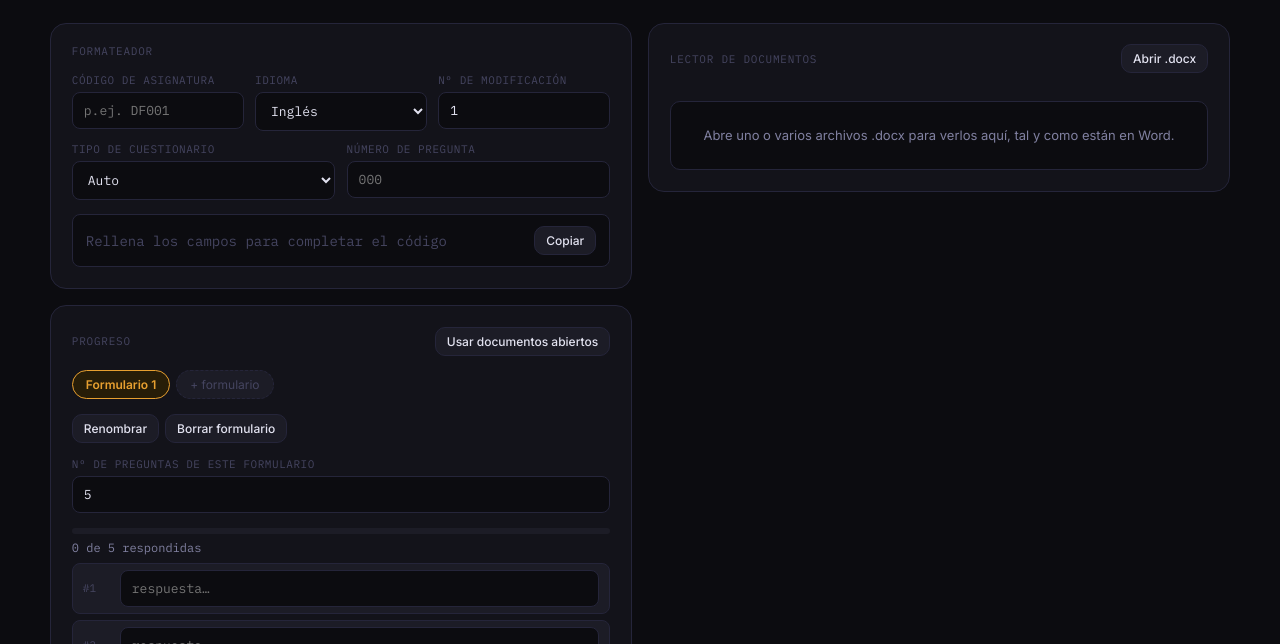
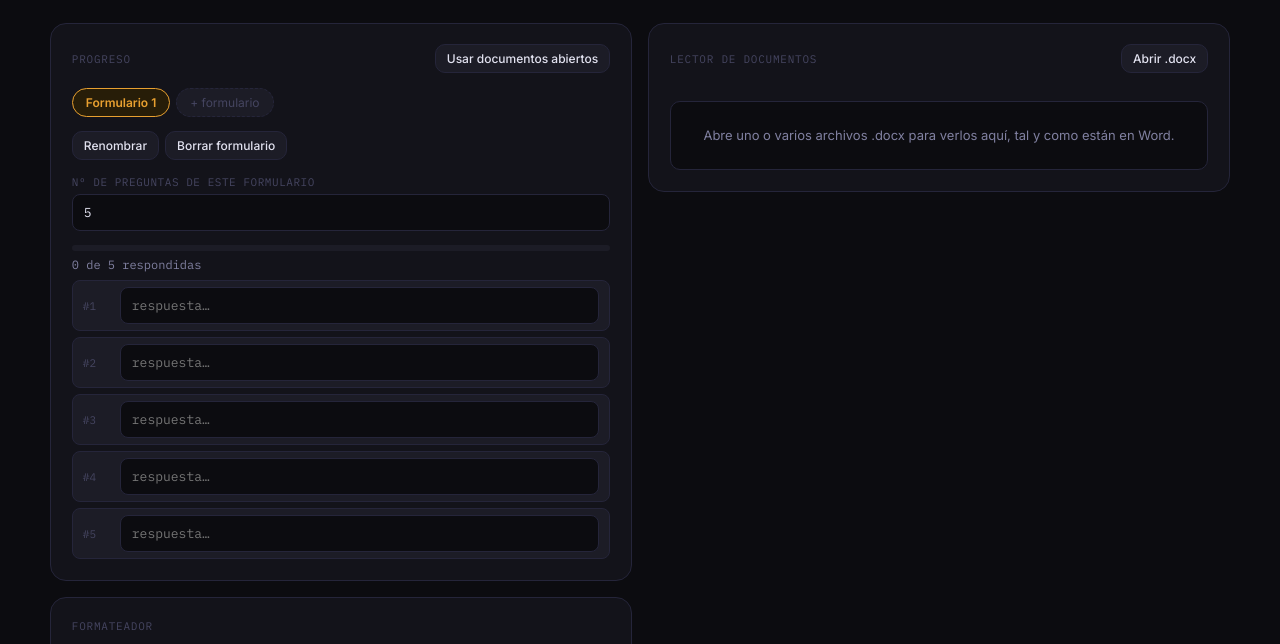
Before and after one commit to miguelgomez75/Workhub, a plain HTML site: page PanelConfiguraciónCuestionarios/index.html in a window 1280 px wide. Shown: the part 93-737 px from the top of the page. Drawn offline with nearby package versions, Linux system fonts and the light colour scheme; a script that the page names is missing.

Commit message:
Update index.html

```diff
--- a/PanelConfiguraciónCuestionarios/index.html
+++ b/PanelConfiguraciónCuestionarios/index.html
@@ -13,11 +13,11 @@ body{background:var(--bg);color:var(--text);font-family:var(--font-ui);min-heigh
 .logo{font:600 1.9rem var(--font-mono);letter-spacing:-.03em;text-align:center}.logo span{color:var(--accent)}
 .tagline{font-size:12.5px;color:var(--text-3);margin-top:4px;letter-spacing:.06em;text-transform:uppercase;text-align:center}
 header{margin-bottom:1.6rem}
-.shell{max-width:1180px;margin:0 auto;display:grid;grid-template-columns:1fr 1fr;grid-template-areas:"format reader" "progress reader";gap:1rem;align-items:start}
+.shell{max-width:1180px;margin:0 auto;display:grid;grid-template-columns:1fr 1fr;grid-template-areas:"progress reader" "format reader";gap:1rem;align-items:start}
 #panel-format{grid-area:format;min-width:0}
 #panel-progress{grid-area:progress;min-width:0}
 #panel-reader{grid-area:reader;min-width:0}
-@media(max-width:900px){.shell{grid-template-columns:1fr;grid-template-areas:"format" "progress" "reader"}}
+@media(max-width:900px){.shell{grid-template-columns:1fr;grid-template-areas:"progress" "format" "reader"}}
 
 .card{background:var(--surface);border:1px solid var(--border);border-radius:var(--radius-lg);padding:1.3rem}
 .section-title{font:11px var(--font-mono);letter-spacing:.07em;text-transform:uppercase;color:var(--text-3);margin-bottom:.9rem;display:flex;justify-content:space-between;align-items:center;gap:8px;flex-wrap:wrap}
```
